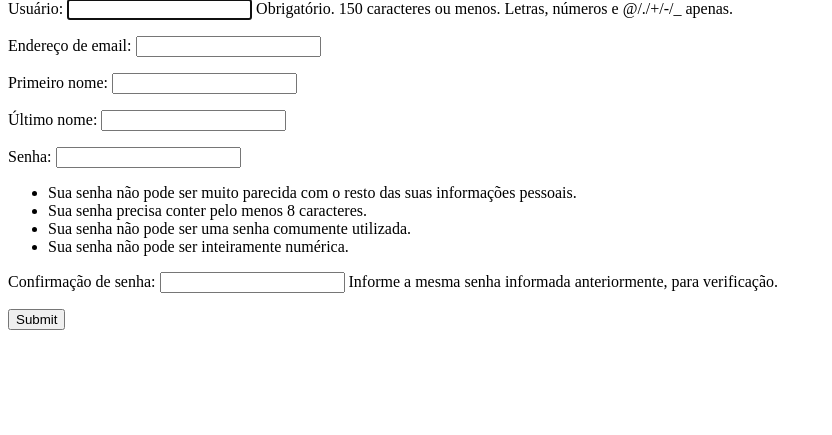
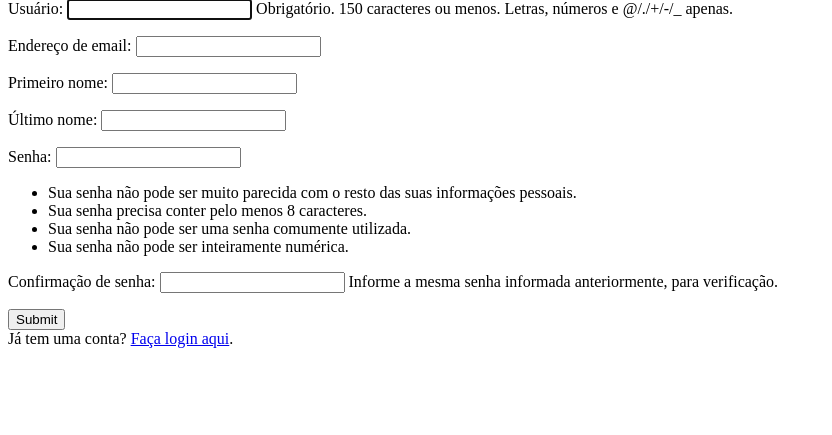
Before and after one commit to MC426-2s2023/MC426, a Django app: page /auth/register/ in a window 1280 px wide. Shown: the part 50-485 px from the top of the page, without its empty margins (0-832 px from the left). Run offline with Django 4.2, Linux system fonts and the light colour scheme.

Commit message:
Adiciona botão de redirecionamento para login

```diff
--- a/projeto_mc426/users/templates/users/register.html
+++ b/projeto_mc426/users/templates/users/register.html
@@ -5,4 +5,7 @@
     {{form.as_p}}
 
 <input type="submit" name="Create User">
+<div>
+    Já tem uma conta? <a href="{% url 'login' %}">Faça login aqui</a>.
+</div>
 </form>
```
